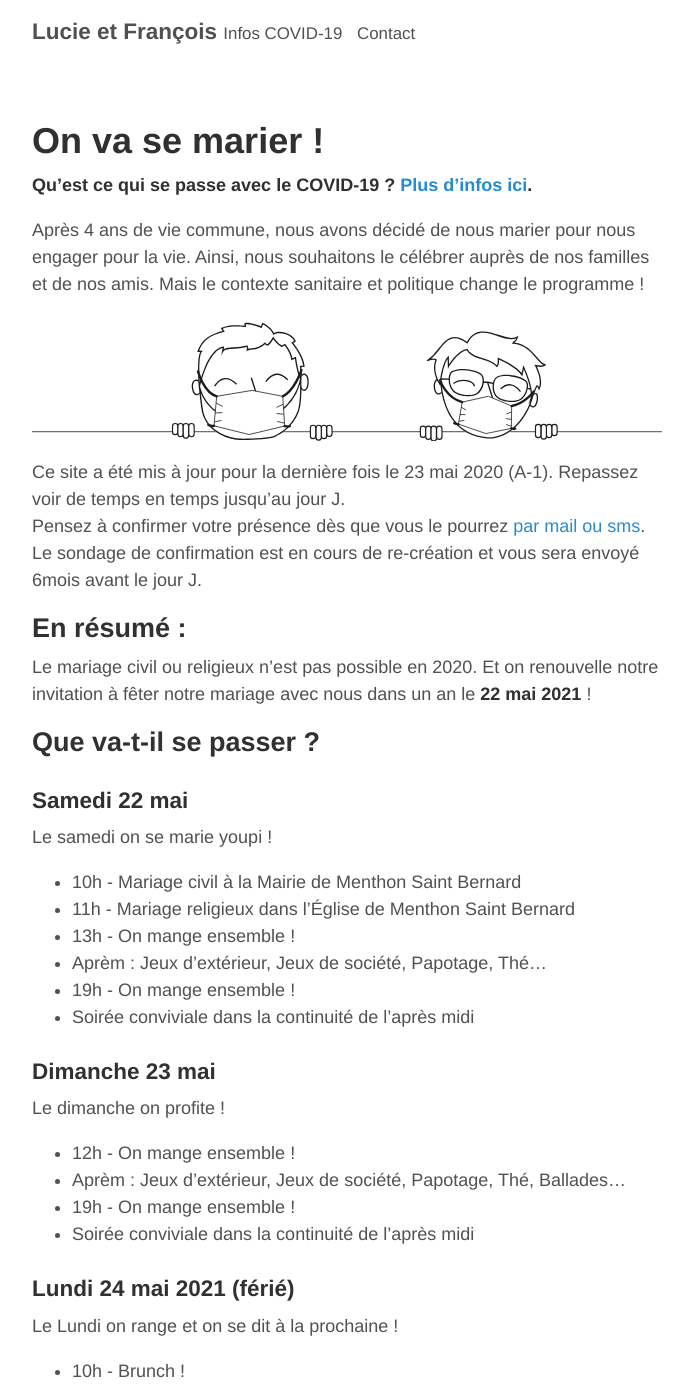
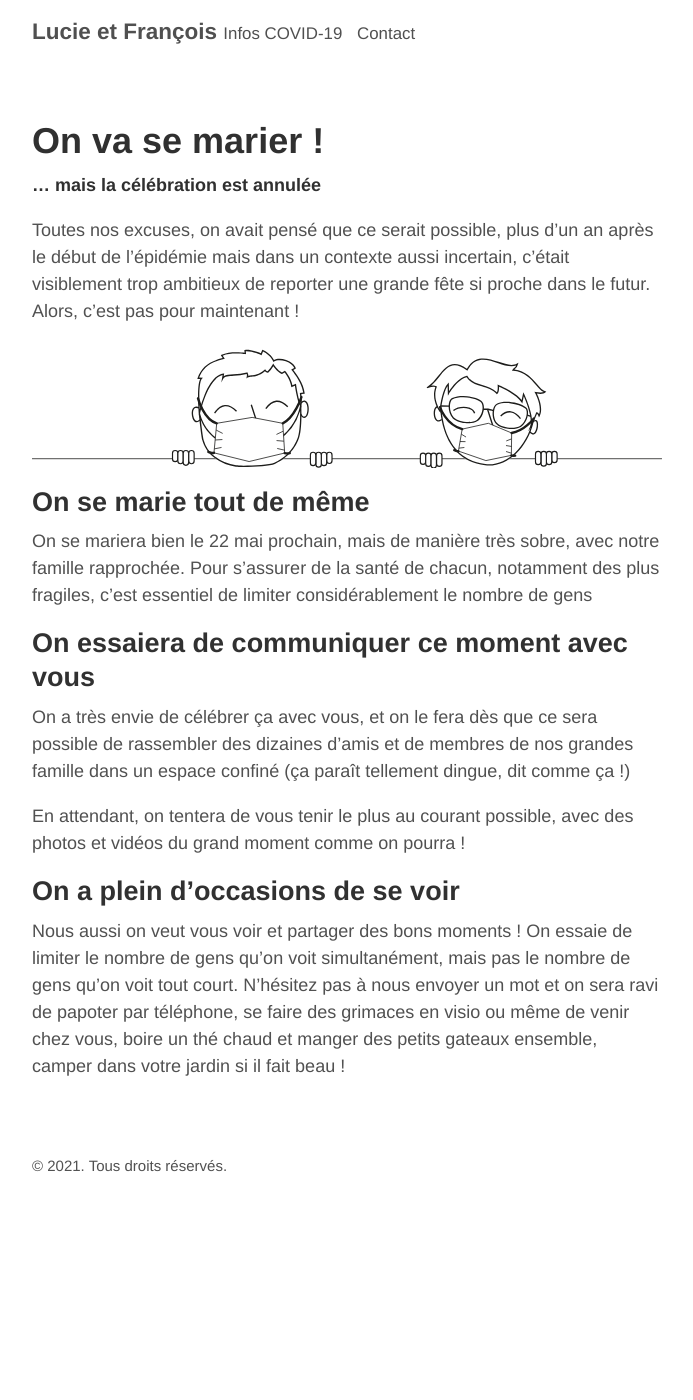
Before and after one commit to francoismarceau/blog, a Jekyll site: the page built from index.md, in a window 1280 px wide and 1400 px high. Shown: the whole window, without its empty margins (293-986 px from the left). Built offline with Jekyll 4.4.1, drawn with Linux system fonts in a browser that asks for light colours; some of the changed text lies outside the part shown.

Commit message:
Update covid - annulation des invités :(

```diff
--- a/index.md
+++ b/index.md
@@ -3,117 +3,19 @@ layout: page
 title: On va se marier !
 ---
 
-**Qu'est ce qui se passe avec le COVID-19 ? [Plus d'infos ici](/pandemic).**
+**… mais la célébration est annulée**
 
-
-Après 4 ans de vie commune, nous avons décidé de nous marier pour nous engager pour la vie. Ainsi, nous souhaitons le célébrer auprès de nos familles et de nos amis. Mais le contexte sanitaire et politique change le programme !
-
+Toutes nos excuses, on avait pensé que ce serait possible, plus d’un an après le début de l’épidémie mais dans un contexte aussi incertain, c’était visiblement trop ambitieux de reporter une grande fête si proche dans le futur. Alors, c’est pas pour maintenant !
 
 ![image de nous](/assets/banner_pandemic.svg)
 
-Ce site a été mis à jour pour la dernière fois le 23 mai 2020 (A-1). Repassez voir de temps en temps jusqu'au jour J.
-Pensez à confirmer votre présence dès que vous le pourrez [par mail ou sms](/contact). Le sondage de confirmation est en cours de re-création et vous sera envoyé 6mois avant le jour J.
+## On se marie tout de même
+On se mariera bien le 22 mai prochain, mais de manière très sobre, avec notre famille rapprochée. Pour s’assurer de la santé de chacun, notamment des plus fragiles, c’est essentiel de limiter considérablement le nombre de gens
 
+## On essaiera de communiquer ce moment avec vous
+On a très envie de célébrer ça avec vous, et on le fera dès que ce sera possible de rassembler des dizaines d’amis et de membres de nos grandes famille dans un espace confiné (ça paraît tellement dingue, dit comme ça !)
 
-## En résumé :
-Le mariage civil ou religieux n’est pas possible en 2020. Et on renouvelle notre invitation à fêter notre mariage avec nous dans un an le **22 mai 2021** !
+En attendant, on tentera de vous tenir le plus au courant possible, avec des photos et vidéos du grand moment comme on pourra !
 
-
-## Que va-t-il se passer ?
-
-### Samedi 22 mai
-Le samedi on se marie youpi !
-* 10h - Mariage civil à la Mairie de Menthon Saint Bernard
-* 11h - Mariage religieux dans l’Église de Menthon Saint Bernard
-* 13h - On mange ensemble !
-* Aprèm : Jeux d’extérieur, Jeux de société, Papotage, Thé…
-* 19h - On mange ensemble !
-* Soirée conviviale dans la continuité de l’après midi
-
-
-### Dimanche 23 mai
-Le dimanche on profite !
-* 12h - On mange ensemble !
-* Aprèm : Jeux d’extérieur, Jeux de société, Papotage, Thé, Ballades...
-* 19h - On mange ensemble !
-* Soirée conviviale dans la continuité de l’après midi
-
-
-### Lundi 24 mai 2021 (férié)
-Le Lundi on range et on se dit à la prochaine !
-* 10h - Brunch !
-
-
-## Comment venir ?
-
-### Les adresses de destination
-* Mairie de Menthon Saint Bernard (Vendredi 11h) : 284 Rue Saint-Bernard, 74290 Menthon-Saint-Bernard
-* Église Saint Bernard de Menthon (Samedi 11h) : 390 Rue Saint-Bernard, 74290 Menthon-Saint-Bernard
-* Salle du Clos Chevalier (pour 2021) : 195 Allée du Clos Chevalier, 74290 Menthon-Saint-Bernard
-
-
-### Pour venir
-* En voiture avec [Google Maps](https://www.google.fr/maps/dir//74290+Menthon-Saint-Bernard/@45.8605377,6.1597176,13z/data=!4m9!4m8!1m0!1m5!1m1!1s0x478b9192898904af:0x408ab2ae4ba9c80!2m2!1d6.194737!2d45.860543!3e0) ou en
-covoiturage entre les invités
-* En bus à destination d'Annecy
-* En train à destination d'Annecy
-* En avion à destination de Chambéry, Grenoble ou Genève
-
-## Où loger ?
-De nombreux logements sont disponibles à proximité, dans des gammes de prix assez larges.
-* [Camping du Clos Saint Jean](https://www.campingclosdonjean.com/) à Menthon (le plus proche!)
-* [Camping Horizon à Talloire](http://www.camping-horizon.fr/index.htm) qu'on peut réserver sur [SecureHoliday](https://premium.secureholiday.net/fr/4180/)
-* Camping au Cœur des Prés : 04 50 60 71 87
-* Un [Airbnb](https://www.airbnb.fr/s/Menthon~Saint~Bernard--France/homes?refinement_paths%5B%5D=%2Fhomes&current_tab_id=home_tab&selected_tab_id=home_tab&source=mc_search_bar&click_referer=t%3ASEE_ALL%7Csid%3Afd6573b7-eaff-4a36-a0e0-ca05c28d7650%7Cst%3ALANDING_PAGE_MARQUEE&ne_lat=45.90271147982516&ne_lng=6.254606644672208&sw_lat=45.83505848749692&sw_lng=6.169462601703458&zoom=13&search_by_map=true&search_type=unknown&screen_size=large&hide_dates_and_guests_filters=false&checkin=2020-05-21&checkout=2020-05-24&adults=1) à proximité
-* Des [chambres d'hôte](https://www.chambres-hotes.fr/chambres-hotes-search.html?mots_cles=Menthon%20Saint-Bernard&id_ville=32487&lat_lon_centre=45.840794,6.216505&rayon=6&date_arrivee=21%2F05%2F2020&date_depart=24%2F05%2F2020&nb_adultes=1&nb_enfants=0&nb_personnes=1&nb_chambres=1&prix_mini=&prix_maxi=&capa_max_ch_famille=&section_site_default=chambreshotes&s=1)
-* Ou encore une [chambre d'hotel](https://www.viamichelin.fr/web/Hotels?geoboundaries=45.8397429,6.1701107:45.8836155,6.2319088)
-
-## Que faire pendant les temps libres ?
-* Faire des randonnées (Cascade d'Angon, Plateau de Beauregard, Col des Ânes...)
-* Visiter le [Château de Menthon](https://www.chateau-de-menthon.com/)
-* Se balader (ou se baigner !) au bord du Lac d’Annecy (Port de Menthon, Plage de Menthon, tour du lac en vélo, traversée du lac en navette)
-* Visiter Annecy (Galerie commerçante Courier, rue commerçante rue Carnot, plage et bord du lac, chateau)
-* Faire des jeux
-
-## Liste de mariage
-Le plus beau cadeau à nous faire est votre venue pour célébrer avec nous notre mariage et nous suffit amplement.
-
-Si vous préférez tout de même nous faire un cadeau, voici la liste de ce qu'on souhaite acquérir pour les 99 prochaines années.
-
-Pour participer, [faites un don sur notre cagnotte Paypal](https://paypal.me/pools/c/8mKyJgbJcC) et dites nous ce que vous souhaiteriez nous offrir. Vous pouvez bien évidemment nous offrir une part d'un cadeau pour nous aider à le financer !
-
-* [Un GPS moto](https://www.tomtom.com/fr_fr/drive/motorcycle/products/rider-550/) 400 €
-* Des jeux de société (on a déjà : Carcasonne, Patchwork,Through the ages, Citadelle, Pizza time, Cromino, Tantrix, Kodama, KanaGawa, KillerParty) 10 à 40€
-* Du matériel de camping compact pour des road-trips à moto (tente p.ex.)
-* Une imprimante photo
-* Un stand photo (env. 400€ pour du matériel très sérieux)
-* Une imprimante laser
-* un NAS
-* De l'aide pour financer notre voyage de noce (cet été, surement l'Ecosse à moto)
-* Une invitation à venir vous voir
-
-Déjà offerts :
-* Des mannequins de couture Homme et Femme
-* Une machine à coudre industrielle Juki DL5550-N
-* Des intercom (mini talki-walky pour se parler à moto)
-
-## Qui sommes nous ?
-François, fils de
-* Pierre Marceau fils de
-  * Roger Marceau
-  * Claudine Braun
-* Blanche Marceau née Honoré, fille de
-  * Marc Honoré
-  * Claire Dalmaine
-
-Lucie, fille de
-* Daniel Montoya, fils de
-  * Grégoire Montoya
-  * Gabrielle Mullet
-* Dominique Montoya née Arnould, fille de
-  * Jacques Arnould
-  * Janine Couturier
-
-## Confirmez nous votre venue !
-Dès que vous pouvez, confirmez nous votre venue [par mail ou sms](/contact).
-Un sondage plus précis est en préparation et vous sera envoyé 6 mois avant.
+## On a plein d’occasions de se voir
+Nous aussi on veut vous voir et partager des bons moments ! On essaie de limiter le nombre de gens qu’on voit simultanément, mais pas le nombre de gens qu’on voit tout court. N’hésitez pas à nous envoyer un mot et on sera ravi de papoter par téléphone, se faire des grimaces en visio ou même de venir chez vous, boire un thé chaud et manger des petits gateaux ensemble, camper dans votre jardin si il fait beau !
```
